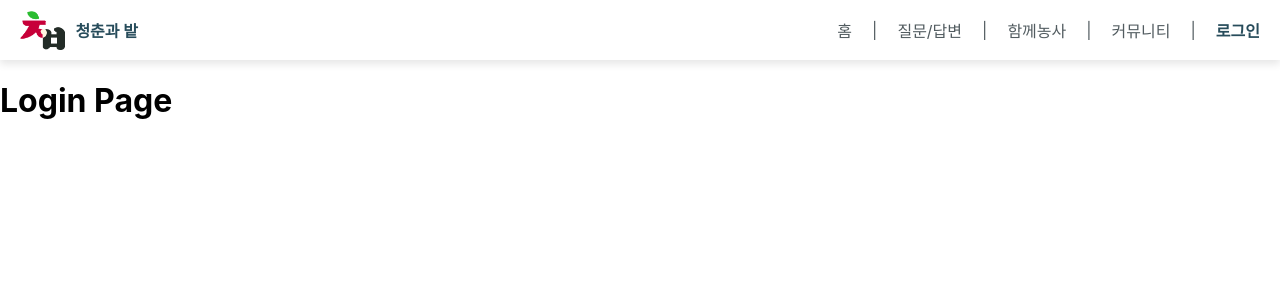
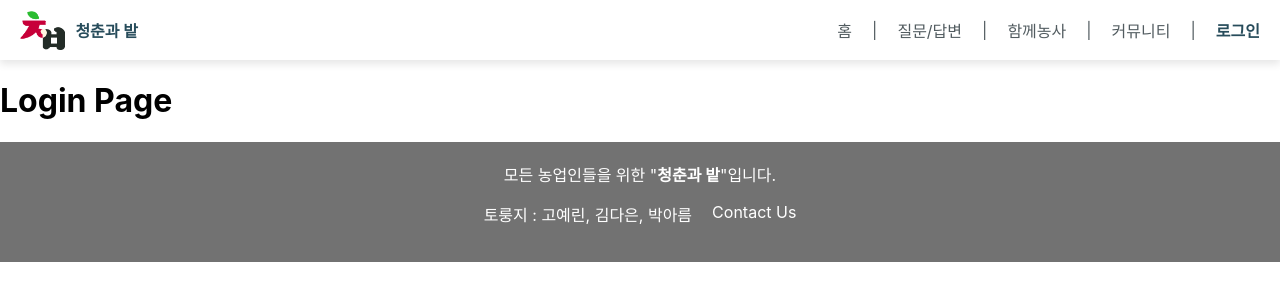
Before and after one commit to Torunggee/GreenField-FE, a React (Create React App) app in the folder green-field/: page /login in a window 1280 px wide. Shown: the top 300 px of the page. Built offline with nearby package versions, Linux system fonts and the light colour scheme.

Commit message:
Design : footer 세팅

```diff
--- a/green-field/src/App.js
+++ b/green-field/src/App.js
@@ -6,6 +6,7 @@ import Together from './pages/Together';
 import Community from './pages/Community';
 import Login from './pages/Login';
 import Header from './components/Header/Header';
+import Footer from './components/Footer/Footer';
 
 function App() {
   return (
@@ -18,6 +19,7 @@ function App() {
         <Route path="/community" element={<Community />} />
         <Route path="/login" element={<Login />} />
         </Routes>
+        <Footer/>
 
     </Router>
   );
--- /dev/null
+++ b/green-field/src/components/Footer/Footer.jsx
@@ -0,0 +1,20 @@
+import React from 'react';
+import './Footer.scss';
+
+const Footer = () => {
+  return (
+    <footer className="footer">
+      <div className="footer-content">
+        <p>모든 농업인들을 위한 "<span className="bold">청춘과 밭</span>"입니다.</p>
+        <nav>
+          <ul>
+            <li>토룽지 : 고예린, 김다은, 박아름</li>
+            <li><a href="/privacy">Contact Us</a></li>
+          </ul>
+        </nav>
+      </div>
+    </footer>
+  );
+};
+
+export default Footer;
--- /dev/null
+++ b/green-field/src/components/Footer/Footer.scss
@@ -0,0 +1,53 @@
+.footer {
+    background-color: #727272;
+    color: #fff;
+    padding: 20px;
+    text-align: center;
+
+    .footer-content {
+      max-width: 1200px;
+      margin: 0 auto;
+
+      p {
+        margin: 0;
+
+        .bold {
+            font-weight: bold; /* 볼드 처리 */
+          }
+      }
+
+      nav {
+        margin-top: 10px;
+
+        ul {
+          list-style: none;
+          padding: 0;
+          display: flex;
+          justify-content: center;
+          gap: 20px;
+
+          li {
+            a {
+              text-decoration: none;
+              color: #fff;
+
+              &:hover {
+                text-decoration: underline;
+              }
+            }
+          }
+        }
+      }
+    }
+
+    @media (max-width: 768px) {
+      .footer-content {
+        nav {
+          ul {
+            flex-direction: column;
+            gap: 10px;
+          }
+        }
+      }
+    }
+  }
--- a/green-field/src/pages/QnA.jsx
+++ b/green-field/src/pages/QnA.jsx
@@ -4,8 +4,7 @@ const QnA = () => {
   return (
     <div>
       <h1>Qna Page</h1>
-      <h1>Qna Page</h1>
-      <h1>Qna Page</h1><h1>Qna Page</h1>
+
     </div>
   );
 }
```
